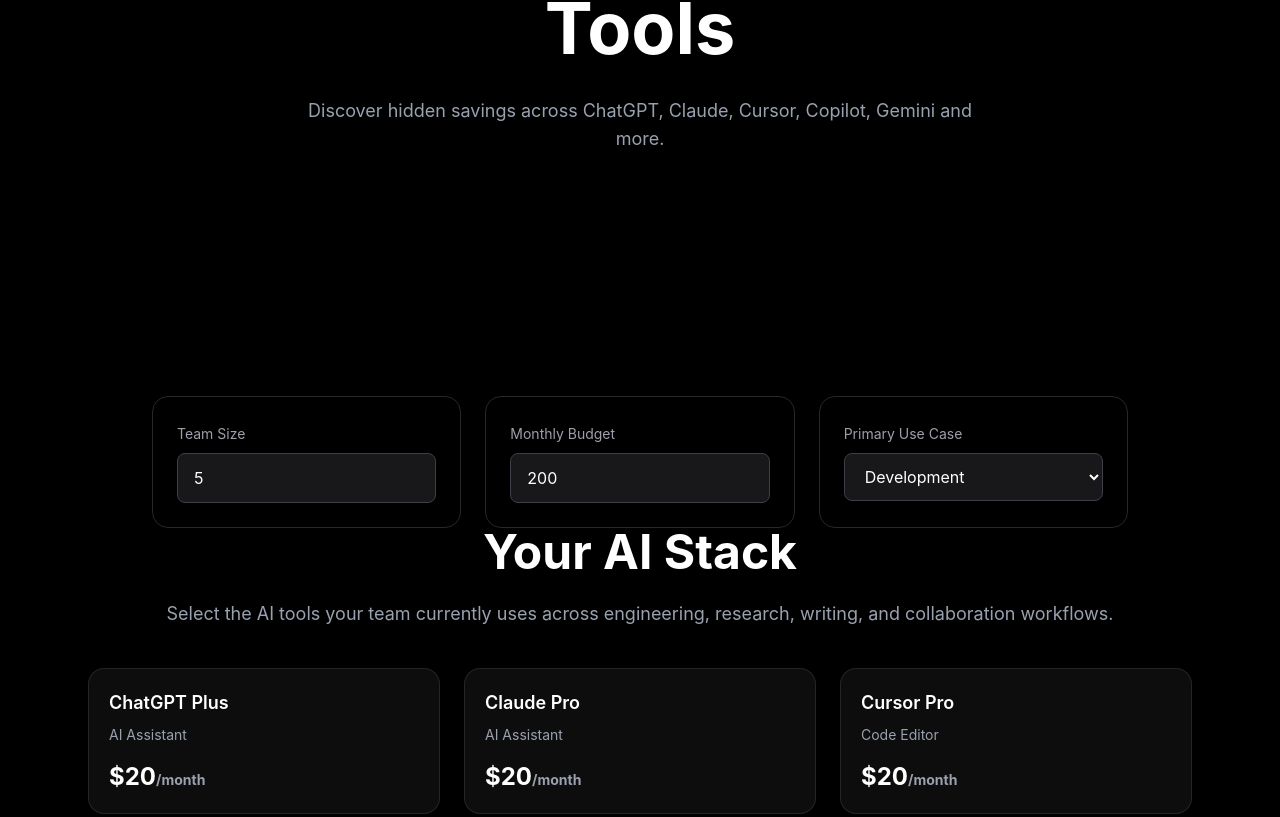
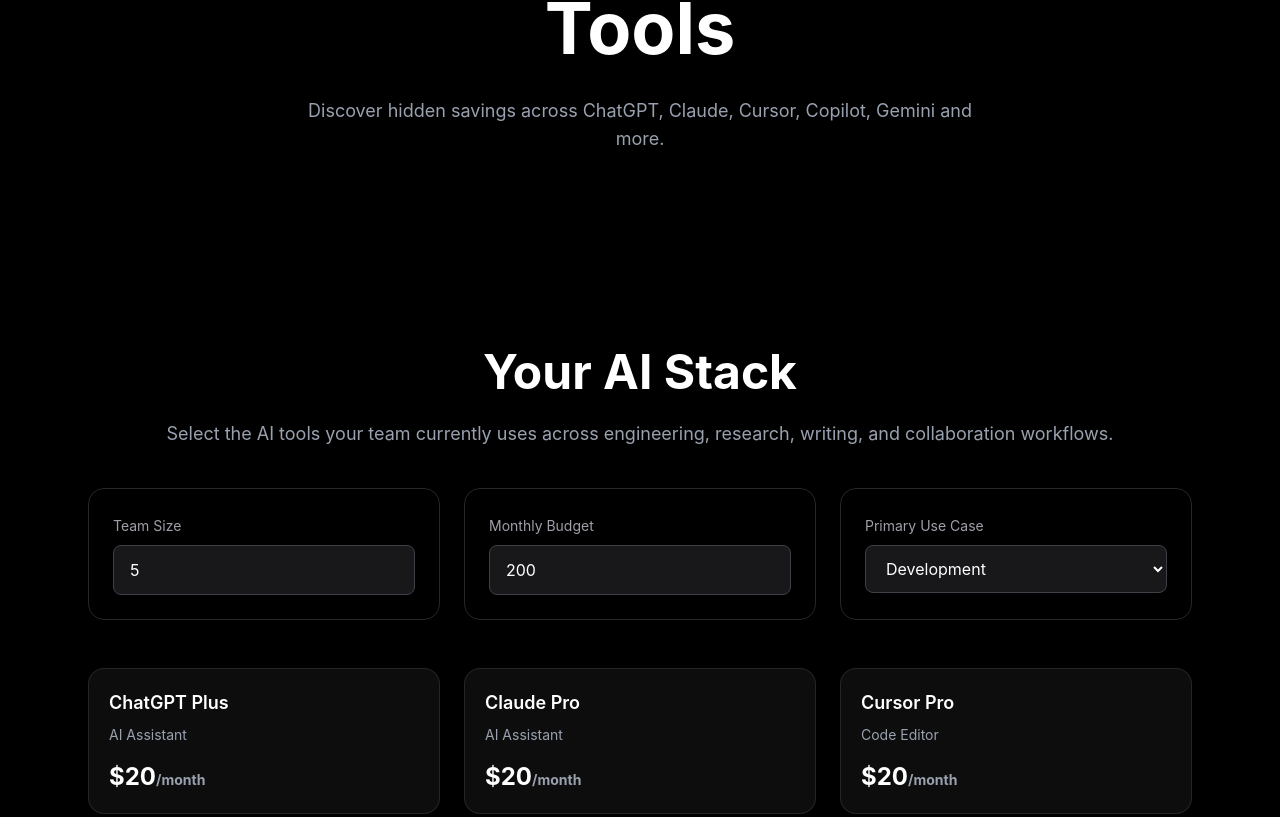
Before and after one commit to ashrafmohammad7/burnwise-ai, a React (Vite) app: page / in a window 1280 px wide. Shown: the part 452-1269 px from the top of the page. Built offline with nearby package versions, Linux system fonts and the light colour scheme.

Commit message:
fix: remove duplicate audit controls

```diff
--- a/src/App.tsx
+++ b/src/App.tsx
@@ -1,28 +1,12 @@
-import { useState } from "react";
 import Navbar from "./components/Navbar";
 import Hero from "./components/Hero";
 import AuditForm from "./components/AuditForm";
-import AuditControls from "./components/AuditControls";
 
 function App() {
-  const [teamSize, setTeamSize] = useState(5);
-  const [monthlyBudget, setMonthlyBudget] = useState(200);
-  const [useCase, setUseCase] = useState("Development");
-
   return (
     <main className="min-h-screen bg-black text-white">
       <Navbar />
       <Hero />
-
-      <AuditControls
-        teamSize={teamSize}
-        setTeamSize={setTeamSize}
-        monthlyBudget={monthlyBudget}
-        setMonthlyBudget={setMonthlyBudget}
-        useCase={useCase}
-        setUseCase={setUseCase}
-      />
-
       <AuditForm />
     </main>
   );
--- a/src/components/AuditForm.tsx
+++ b/src/components/AuditForm.tsx
@@ -1,4 +1,4 @@
-import { useState } from "react";
+import { useEffect, useState } from "react";
 
 import { tools } from "../data/pricing";
 import type { SelectedTool } from "../types";
@@ -16,24 +16,54 @@ type AuditResult = {
 };
 
 function AuditForm() {
-  const savedData = localStorage.getItem(
-    "burnwise-audit"
-  );
-
-  const parsedData = savedData
-    ? JSON.parse(savedData)
-    : null;
-
   const [selectedTools, setSelectedTools] =
-    useState<SelectedTool[]>(
-      parsedData?.selectedTools || []
-    );
+    useState<SelectedTool[]>([]);
 
   const [result, setResult] =
     useState<AuditResult | null>(null);
 
   const [loading, setLoading] =
     useState(false);
+
+  const [teamSize, setTeamSize] =
+    useState(5);
+
+  const [monthlyBudget, setMonthlyBudget] =
+    useState(200);
+
+  const [useCase, setUseCase] =
+    useState("Development");
+
+  useEffect(() => {
+    const savedData = localStorage.getItem(
+      "burnwise-audit"
+    );
+
+    if (savedData) {
+      const parsed = JSON.parse(savedData);
+
+      setTeamSize(parsed.teamSize || 5);
+
+      setMonthlyBudget(
+        parsed.monthlyBudget || 200
+      );
+
+      setUseCase(
+        parsed.useCase || "Development"
+      );
+    }
+  }, []);
+
+  useEffect(() => {
+    localStorage.setItem(
+      "burnwise-audit",
+      JSON.stringify({
+        teamSize,
+        monthlyBudget,
+        useCase,
+      })
+    );
+  }, [teamSize, monthlyBudget, useCase]);
 
   function handleToolSelect(
     name: string,
@@ -64,16 +94,6 @@ function AuditForm() {
       ...selectedTools,
       newTool,
     ]);
-
-    localStorage.setItem(
-      "burnwise-audit",
-      JSON.stringify({
-        selectedTools: [
-          ...selectedTools,
-          newTool,
-        ],
-      })
-    );
   }
 
   function runAudit() {
@@ -107,6 +127,12 @@ function AuditForm() {
     localStorage.removeItem(
       "burnwise-audit"
     );
+
+    setTeamSize(5);
+
+    setMonthlyBudget(200);
+
+    setUseCase("Development");
   }
 
   return (
@@ -126,6 +152,78 @@ function AuditForm() {
             research, writing, and
             collaboration workflows.
           </p>
+        </div>
+
+        <div className="mb-12 grid gap-6 md:grid-cols-3">
+          <div className="rounded-2xl border border-zinc-800 bg-black p-6">
+            <label className="text-sm text-zinc-400">
+              Team Size
+            </label>
+
+            <input
+              type="number"
+              value={teamSize}
+              onChange={(e) =>
+                setTeamSize(
+                  Number(e.target.value)
+                )
+              }
+              className="mt-2 w-full rounded-lg border border-zinc-700 bg-zinc-900 px-4 py-3 text-white"
+            />
+          </div>
+
+          <div className="rounded-2xl border border-zinc-800 bg-black p-6">
+            <label className="text-sm text-zinc-400">
+              Monthly Budget
+            </label>
+
+            <input
+              type="number"
+              value={monthlyBudget}
+              onChange={(e) =>
+                setMonthlyBudget(
+                  Number(e.target.value)
+                )
+              }
+              className="mt-2 w-full rounded-lg border border-zinc-700 bg-zinc-900 px-4 py-3 text-white"
+            />
+          </div>
+
+          <div className="rounded-2xl border border-zinc-800 bg-black p-6">
+            <label className="text-sm text-zinc-400">
+              Primary Use Case
+            </label>
+
+            <select
+              value={useCase}
+              onChange={(e) =>
+                setUseCase(
+                  e.target.value
+                )
+              }
+              className="mt-2 w-full rounded-lg border border-zinc-700 bg-zinc-900 px-4 py-3 text-white"
+            >
+              <option>
+                Development
+              </option>
+
+              <option>
+                Content Writing
+              </option>
+
+              <option>
+                Research
+              </option>
+
+              <option>
+                Design
+              </option>
+
+              <option>
+                Marketing
+              </option>
+            </select>
+          </div>
         </div>
 
         <div className="grid gap-6 md:grid-cols-2 lg:grid-cols-3">
```
